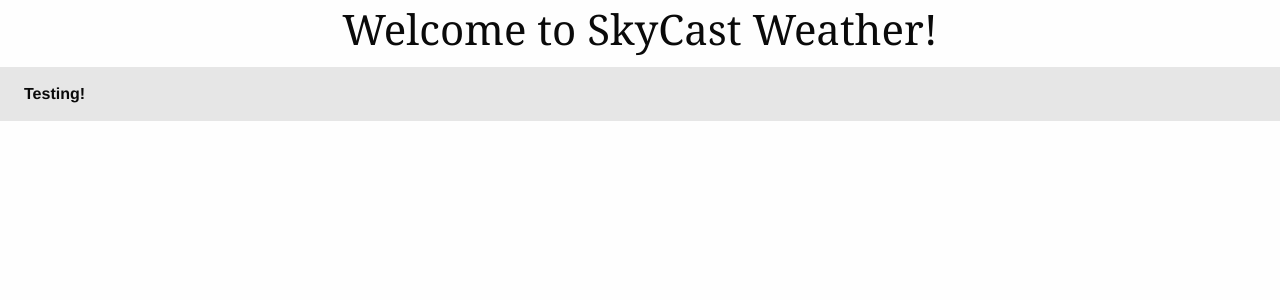
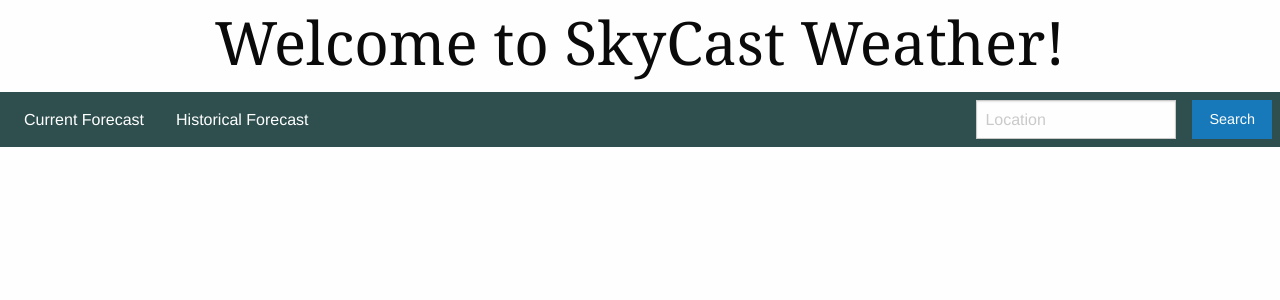
Before and after one commit to cwainner/skycast-weather, an Angular app: page / in a window 1280 px wide. Shown: the top 300 px of the page. Built offline with nearby package versions, Linux system fonts and the light colour scheme.

Commit message:
Update top-bar style, add search field with button

```diff
--- a/src/app/app.component.css
+++ b/src/app/app.component.css
@@ -1,4 +1,16 @@
 .header{
-  font-size:  42px;
+  font-size:  60px;
   font-family: Cambria, Cochin, Georgia, Times, 'Times New Roman', serif;
 }
+
+.navbar-dark, .menu{
+  background-color: darkslategray;
+}
+
+.nav-link{
+  color: white;
+}
+
+.nav-link:hover{
+  color: lightsteelblue;
+}
--- a/src/app/app.component.html
+++ b/src/app/app.component.html
@@ -4,10 +4,17 @@
     Welcome to {{ title }}!
   </h1>
 </div>
-<div class="top-bar">
+<div class="top-bar navbar-dark">
   <div class="top-bar-left">
     <ul class="menu">
-      <li class="menu-text">Testing!</li>
+      <li><a class="nav-link" href="#">Current Forecast</a></li>
+      <li><a class="nav-link" href="#">Historical Forecast</a></li>
+    </ul>
+  </div>
+  <div class="top-bar-right">
+    <ul class="menu">
+      <li><input type="search" placeholder="Location"></li>
+      <li><button type="button" class="button">Search</button></li>
     </ul>
   </div>
 </div>
```
